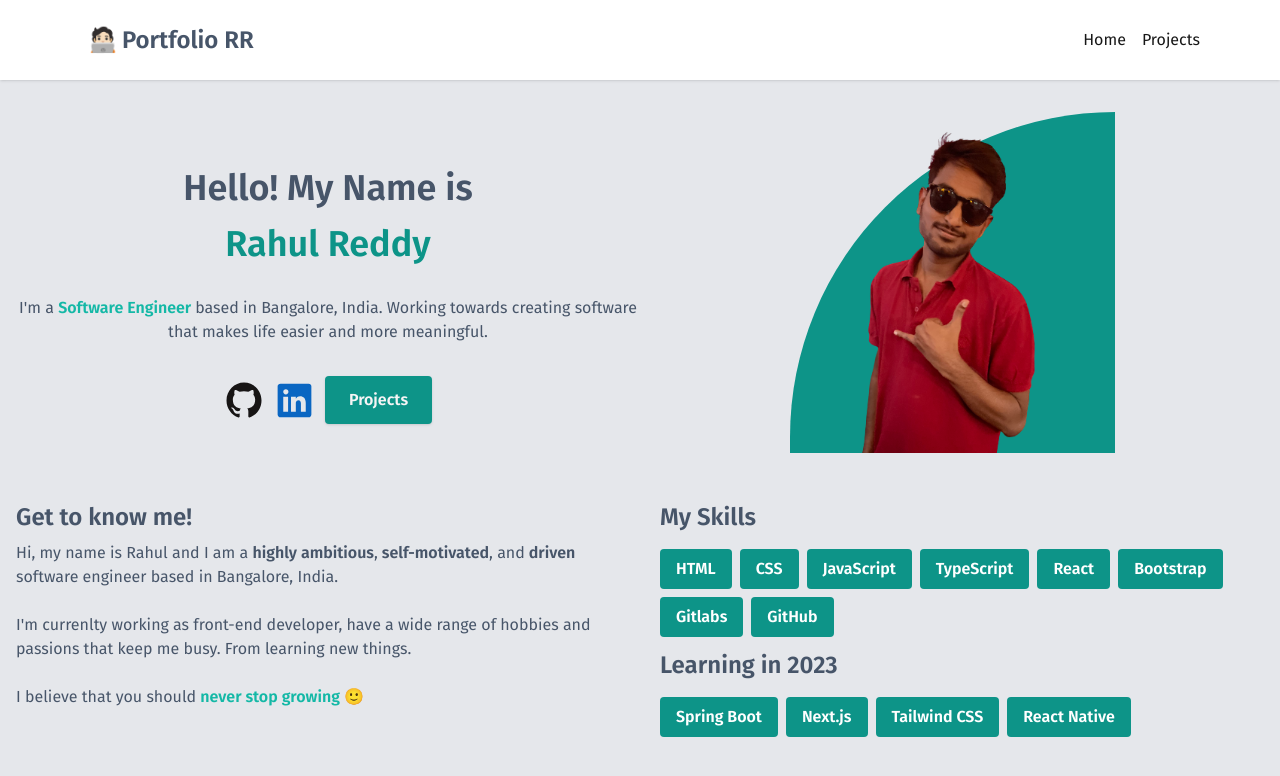
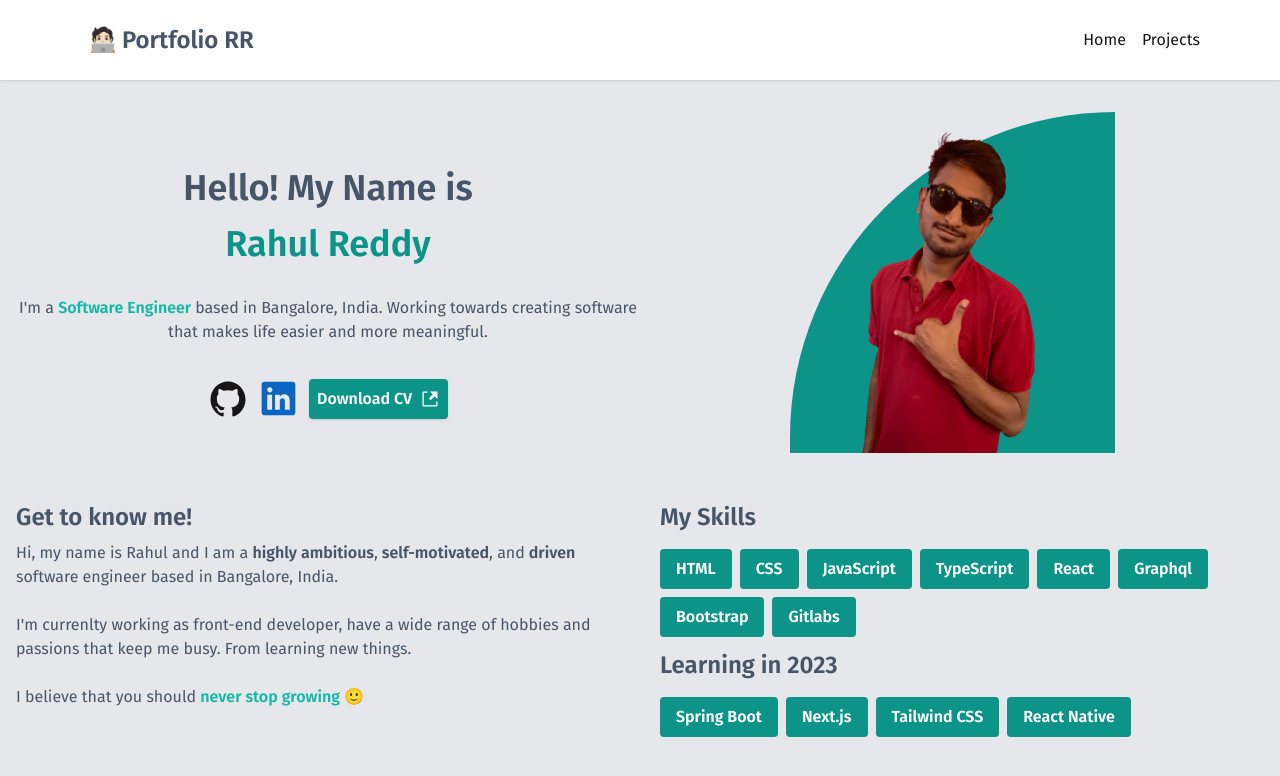
Before and after one commit to rahulreddyRR/rahulreddy.github.in, a Next.js app: page / in a window 1280 px wide. Shown: the top 776 px of the page. Built offline with nearby package versions, Linux system fonts and the light colour scheme.

Commit message:
changed CV details and skills

```diff
--- a/src/Components/HeroSection.jsx
+++ b/src/Components/HeroSection.jsx
@@ -2,6 +2,7 @@ import React from "react";
 import Image from "next/image";
 import heroImage from "../../public/rahul_transparent_crop.png";
 import { IoLogoGithub, IoLogoLinkedin } from "react-icons/io";
+import { GoLinkExternal } from "react-icons/go";
 import Link from "next/link";
 import { My_Github_url, My_Linked_url } from "@/Constent/Constents";
 
@@ -33,17 +34,14 @@ const HeroSection = () => {
             <a href={My_Linked_url} target={"_blank"} rel="noreferrer">
               <IoLogoLinkedin size={45} color="#0A66C2" />
             </a>
-            <Link
-              href="projects"
-              className="text-neutral-100 font-semibold px-6 py-3 bg-teal-600 rounded shadow hover:bg-teal-700"
-              activeClass="active"
-              spy={true}
-              smooth={true}
-              offset={-100}
-              duration={500}
+            <a
+              href="https://github.com/rahulreddyRR/rahulreddyRR/blob/main/Resume.pdf"
+              className="flex items-center text-neutral-100 font-semibold px-2 py-2 bg-teal-600 rounded shadow hover:bg-teal-700"
+              target="_blank"
+              rel="noreferrer"
             >
-              Projects
-            </Link>
+              Download CV &nbsp; <GoLinkExternal size={20} color="#FFFFFF" />
+            </a>
           </div>
         </div>
       </div>
--- a/src/Constent/Constents.js
+++ b/src/Constent/Constents.js
@@ -15,9 +15,9 @@ export const Current_skills = [
   { skill: "JavaScript" },
   { skill: "TypeScript" },
   { skill: "React" },
+  { skill: "Graphql" },
   { skill: "Bootstrap" },
   { skill: "Gitlabs" },
-  { skill: "GitHub" },
 ];
 
 export const Current_Learning_skills = [
```
